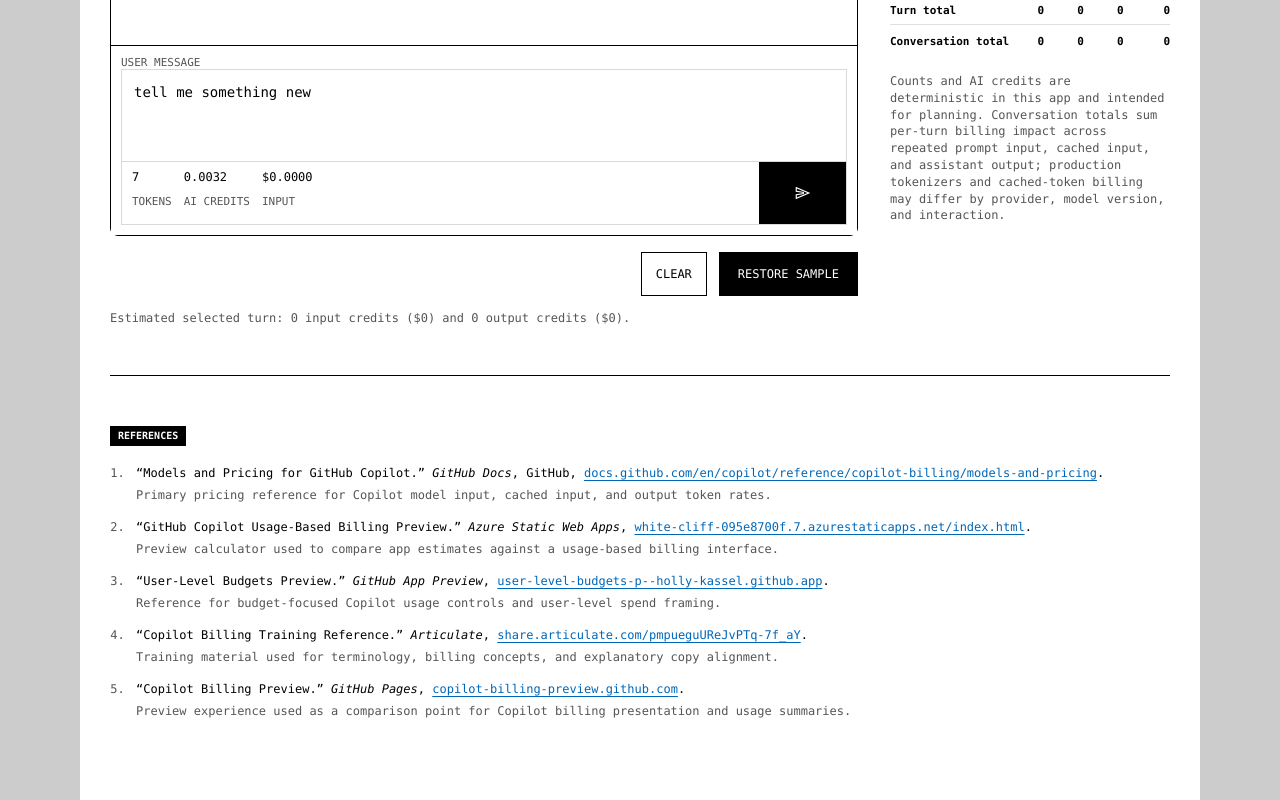
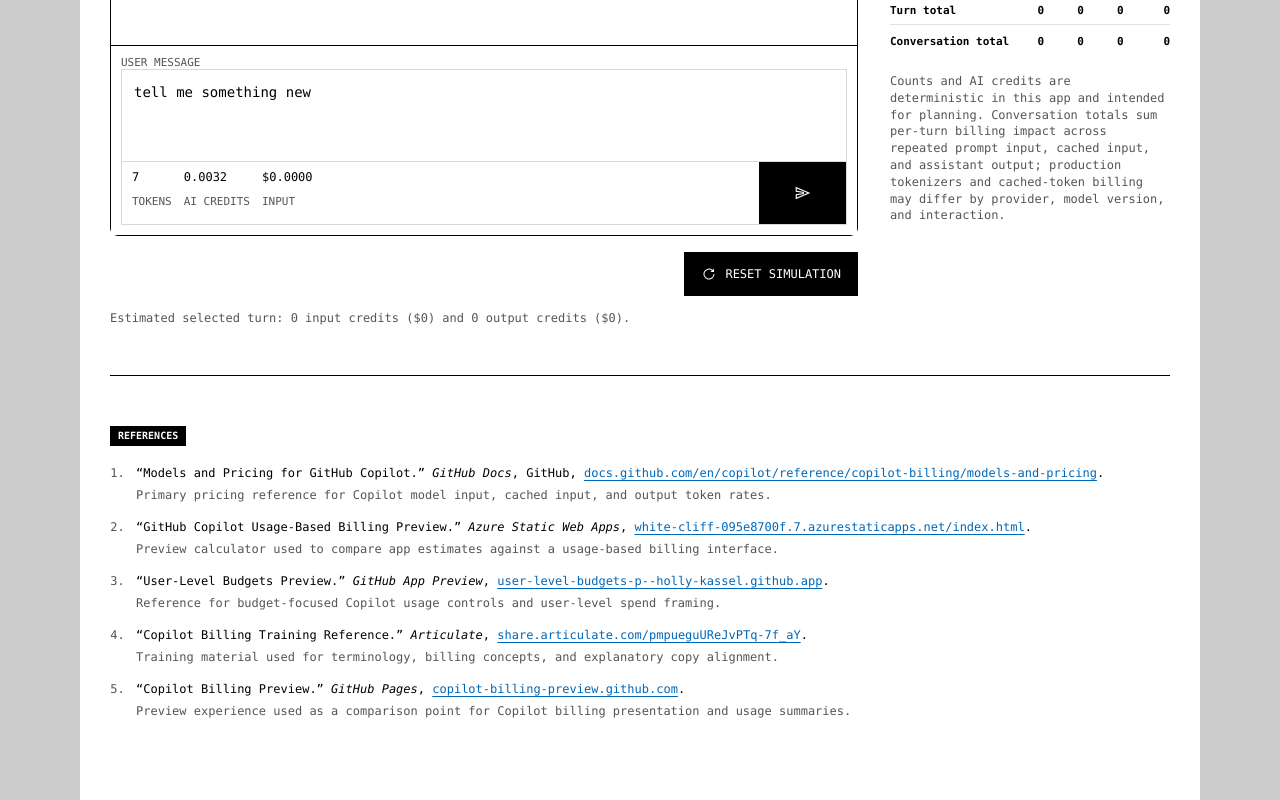
Before and after one commit to MSFT-TKENDRICK/tokenizer, a React (Vite) app: page / in a window 1280 px wide. Shown: the part 898-1698 px from the top of the page. Built offline with nearby package versions, Linux system fonts and the light colour scheme.

Commit message:
Consolidate simulation reset button
Co-authored-by: Copilot <223556219+Copilot@users.noreply.github.com>

```diff
--- a/src/App.css
+++ b/src/App.css
@@ -658,8 +658,7 @@ select {
   line-height: 1.4;
 }
 
-.primary-button,
-.ghost-button,
+.reset-button,
 .example-grid button {
   border: 1px solid var(--color-primary);
   border-radius: 0;
@@ -670,24 +669,31 @@ select {
   transition: opacity 0.15s ease, background 0.2s ease;
 }
 
-.primary-button {
-  padding: 0 18px;
+.reset-button {
+  display: inline-flex;
+  align-items: center;
+  gap: 8px;
+  padding: 0 16px;
   background: var(--color-primary);
   color: var(--color-background);
 }
 
-.primary-button:hover {
+.reset-button svg {
+  width: 16px;
+  height: 16px;
+  fill: currentColor;
+}
+
+.reset-button:hover {
   opacity: 0.65;
 }
 
-.ghost-button,
 .example-grid button {
   padding: 0 14px;
   background: var(--color-background);
   color: var(--color-primary);
 }
 
-.ghost-button:hover,
 .example-grid button:hover {
   background: var(--color-hover-highlight);
 }
--- a/src/App.tsx
+++ b/src/App.tsx
@@ -269,6 +269,14 @@ function ArrowRightIcon() {
   );
 }
 
+function RefreshIcon() {
+  return (
+    <svg aria-hidden="true" viewBox="0 0 16 16">
+      <path d="M13 2.5V6H9.5l1.4-1.4A4.5 4.5 0 1 0 12.5 8h1A5.5 5.5 0 1 1 11.6 3.9L13 2.5Z" />
+    </svg>
+  );
+}
+
 export default function App() {
   const plainEditorRef = useRef<HTMLTextAreaElement>(null);
   const chatInputRef = useRef<HTMLTextAreaElement>(null);
@@ -502,17 +510,6 @@ export default function App() {
     const nextText = composePrompt([], "");
     setSelectedLayerIds([]);
     setDraftUserMessage(defaultUserRequest);
-    setConversationTurns([]);
-    setInvoicePageIndex(0);
-    setInvoiceDirection(0);
-    setViewMode("chat");
-    scrollPlainEditorTo(nextText);
-  }
-
-  function clearPrompt() {
-    const nextText = composePrompt([], "");
-    setSelectedLayerIds([]);
-    setDraftUserMessage("");
     setConversationTurns([]);
     setInvoicePageIndex(0);
     setInvoiceDirection(0);
@@ -796,9 +793,9 @@ export default function App() {
           </div>
 
           <div className="editor-actions">
-            <button className="ghost-button" type="button" onClick={clearPrompt}>Clear</button>
-            <button className="primary-button" type="button" onClick={resetPrompt}>
-              Restore sample
+            <button className="reset-button" type="button" onClick={resetPrompt} aria-label="Reset simulation" title="Reset simulation">
+              <RefreshIcon />
+              <span>Reset simulation</span>
             </button>
           </div>
 
```
Also changed, not shown: 1 other file (tests, documents, lock files or other folders).
